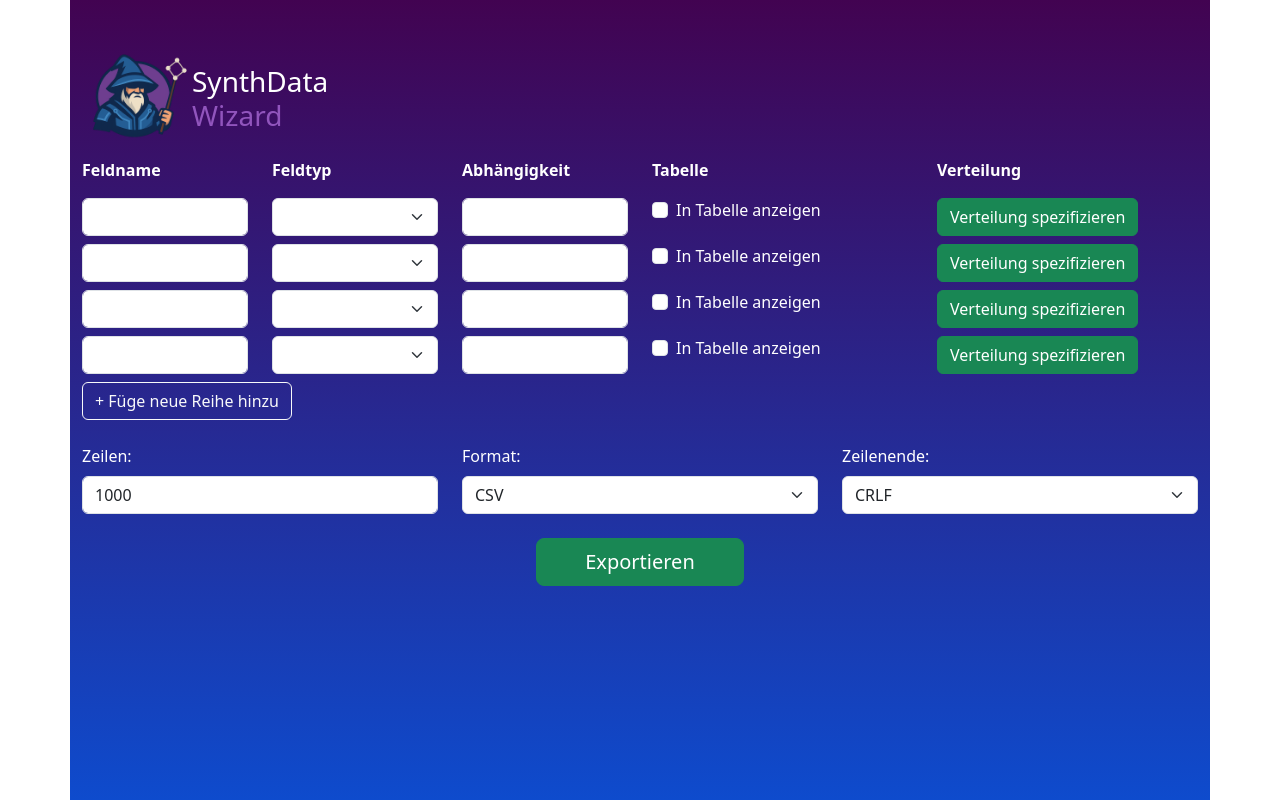
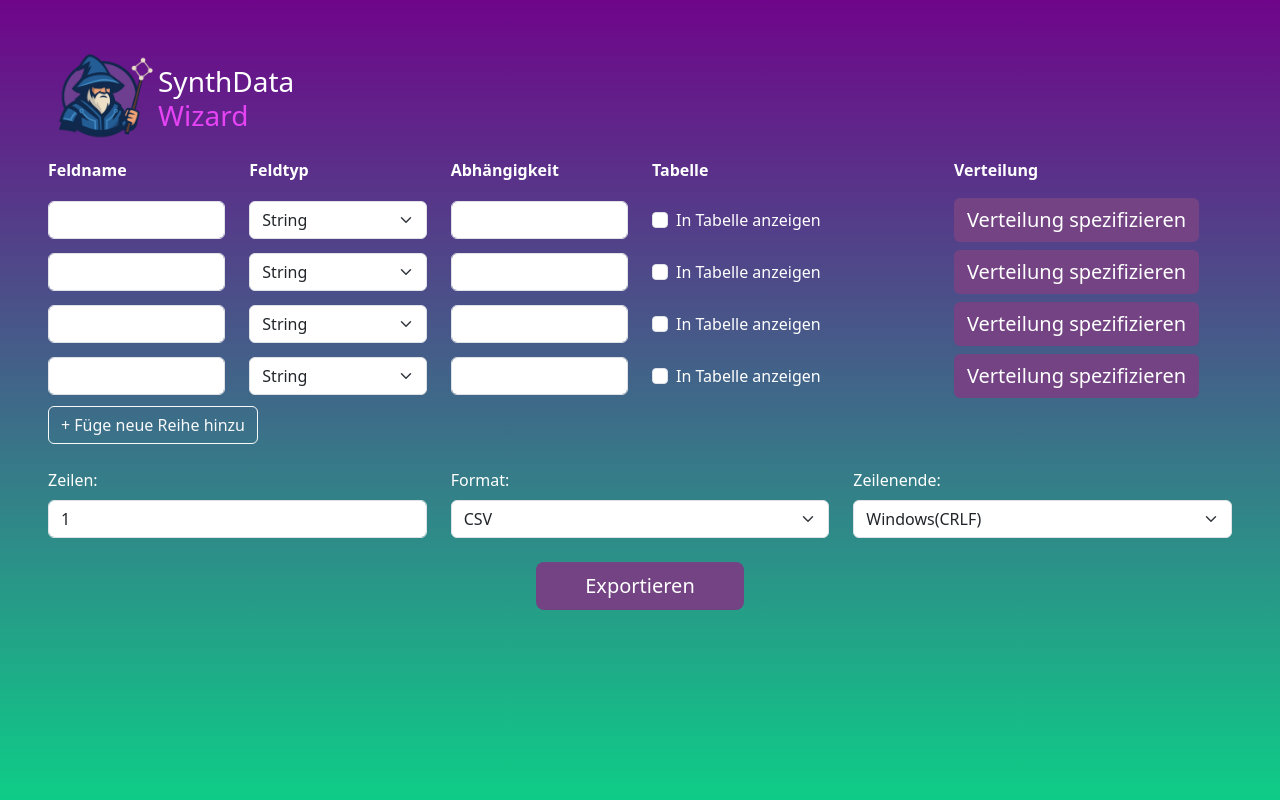
Before and after one commit to chaimaa-Tester/synthdata-frontend, a React (Vite) app: page / in a window 1280 px wide. Built offline with nearby package versions, Linux system fonts and the light colour scheme.

Commit message:
Website schöner gemacht, Knöpfe angepasst und Funktion gegeben.

```diff
--- a/package.json
+++ b/package.json
@@ -12,6 +12,7 @@
   "dependencies": {
     "bootstrap": "^5.3.6",
     "react": "^19.0.0",
+    "react-bootstrap": "^2.10.10",
     "react-dom": "^19.0.0"
   },
   "devDependencies": {
--- a/src/SynthDataWizard.tsx
+++ b/src/SynthDataWizard.tsx
@@ -1,29 +1,50 @@
-import { useState } from 'react';
-import logo from './assets/logo.png'
+import { useState } from "react";
+import logo from "./assets/logo.png";
+import { DistributionModal } from "./components/DistributionModal";
 
 const defaultRow = {
-  name: '',
-  type: '',
-  dependency: '',
+  name: "",
+  type: "",
+  dependency: "",
   showInTable: false,
 };
 
 export const SynthDataWizard = () => {
-  const [rows, setRows] = useState([defaultRow, defaultRow, defaultRow, defaultRow]);
-  const [rowCount, setRowCount] = useState(1000);
-  const [format, setFormat] = useState('CSV');
-  const [lineEnding, setLineEnding] = useState('CRLF');
+  const [rows, setRows] = useState([
+    defaultRow,
+    defaultRow,
+    defaultRow,
+    defaultRow,
+  ]);
+  const [rowCount, setRowCount] = useState(1);
+  const [format, setFormat] = useState("CSV");
+  const [lineEnding, setLineEnding] = useState("CRLF");
+  const [showModal, setShowModal] = useState(false);
 
   const handleAddRow = () => setRows([...rows, defaultRow]);
+  const handleOpenModal = () => setShowModal(true);
+  const handleCloseModal = () => setShowModal(false);
+
 
   return (
-    <div className="container py-5 text-white" style={{
-      background: 'linear-gradient(to bottom,rgb(66, 3, 81),rgb(14, 75, 205))',
-      minHeight: '100vh',
-    }}>
+    <div
+      className="px-5 py-5 text-white"
+      style={{
+        background:
+          "linear-gradient(to bottom,rgb(111, 5, 138),rgb(14, 205, 135))",
+        minHeight: "100vh",
+      }}
+    >
       <div className="d-flex align-items-center">
-        <img src={logo} alt="SynthData Wizard Logo" height={110}/*setzt die Größe des Logos*/ />
-        <h3 className="">SynthData<br /> <span style={{color: '#9155bd'}}>Wizard</span></h3>
+        <img
+          src={logo}
+          alt="SynthData Wizard Logo"
+          height={110} /*setzt die Größe des Logos*/
+        />
+        <h3 className="">
+          SynthData
+          <br /> <span style={{ color: "rgb(229, 67, 244)" }}>Wizard</span>
+        </h3>
       </div>
 
       <div className="row mb-3 fw-bold">
@@ -35,33 +56,46 @@ export const SynthDataWizard = () => {
       </div>
 
       {rows.map((row, idx) => (
-        <div className="row mb-2 align-items-start" key={idx}>
+        <div className="row mb-2 align-items-center" key={idx}>
           <div className="col-md-2">
             <input className="form-control" />
           </div>
           <div className="col-md-2">
             <select className="form-select">
-              <option></option>
               <option>String</option>
               <option>Zahl</option>
               <option>Datum</option>
             </select>
           </div>
           <div className="col-md-2">
-            <input className='form-control'></input>
+            <input className="form-control"></input>
           </div>
           <div className="col-md-3 d-flex align-items-start">
             <input type="checkbox" className="form-check-input me-2" />
             <label className="form-check-label">In Tabelle anzeigen</label>
           </div>
           <div className="col-md-3">
-            <button className="btn btn-success">Verteilung spezifizieren</button>
+            <button
+              className="btn"
+              style={{
+                backgroundColor: "rgb(115, 67, 131)",
+                color: "white",
+                fontSize: 20,
+              }}
+              onClick={handleOpenModal}
+            >
+              Verteilung spezifizieren
+            </button>
           </div>
         </div>
       ))}
 
+      <DistributionModal show={showModal} onClose={handleCloseModal} />
+
       <div className="d-flex gap-3 mb-4">
-        <button className="btn btn-outline-light" onClick={handleAddRow}>+ Füge neue Reihe hinzu</button>
+        <button className="btn btn-outline-light" onClick={handleAddRow}>
+          + Füge neue Reihe hinzu
+        </button>
       </div>
 
       <div className="row text-white mb-4">
@@ -69,14 +103,18 @@ export const SynthDataWizard = () => {
           <label className="form-label me-2">Zeilen:</label>
           <input
             type="number"
-            className="form-control d-inline-block w-30"
+            className="form-control"
             value={rowCount}
             onChange={(e) => setRowCount(parseInt(e.target.value))}
           />
         </div>
         <div className="col-md-4">
           <label className="form-label me-2">Format:</label>
-          <select className="form-select" value={format} onChange={(e) => setFormat(e.target.value)}>
+          <select
+            className="form-select"
+            value={format}
+            onChange={(e) => setFormat(e.target.value)}
+          >
             <option>CSV</option>
             <option>Excel</option>
             <option>JSON</option>
@@ -84,15 +122,24 @@ export const SynthDataWizard = () => {
         </div>
         <div className="col-md-4">
           <label className="form-label me-2">Zeilenende:</label>
-          <select className="form-select" value={lineEnding} onChange={(e) => setLineEnding(e.target.value)}>
-            <option>CRLF</option>
-            <option>LF</option>
+          <select
+            className="form-select"
+            value={lineEnding}
+            onChange={(e) => setLineEnding(e.target.value)}
+          >
+            <option>Windows(CRLF)</option>
+            <option>Unix(LF)</option>
           </select>
         </div>
       </div>
 
       <div className="text-center">
-        <button className="btn btn-success btn-lg px-5">Exportieren</button>
+        <button
+          className="btn btn-lg px-5"
+          style={{ backgroundColor: "rgb(115, 67, 131)", color: "white" }}
+        >
+          Exportieren
+        </button>
       </div>
     </div>
   );
--- /dev/null
+++ b/src/components/DistributionModal.tsx
@@ -0,0 +1,46 @@
+import React from "react";
+
+type DistributionModalProps = {
+  show: boolean;
+  onClose: () => void;
+};
+
+export const DistributionModal: React.FC<DistributionModalProps> = ({
+  show,
+  onClose,
+}) => {
+  if (!show) return null;
+
+  return (
+    <div
+      style={{
+        position: "fixed",
+        top: 0,
+        left: 0,
+        width: "100vw",
+        height: "100vh",
+        background: "rgba(0,0,0,0.5)",
+        display: "flex",
+        alignItems: "center",
+        justifyContent: "center",
+        zIndex: 9999,
+      }}
+    >
+      <div
+        style={{
+          background: "white",
+          color: "black",
+          padding: 30,
+          borderRadius: 10,
+          minWidth: 300,
+        }}
+      >
+        <h4>Verteilung spezifizieren</h4>
+        <p>Hier kannst du die Verteilung einstellen...</p>
+        <button className="btn btn-secondary" onClick={onClose}>
+          Schließen
+        </button>
+      </div>
+    </div>
+  );
+};
```
Also changed, not shown: 1 other file (tests, documents, lock files or other folders).
